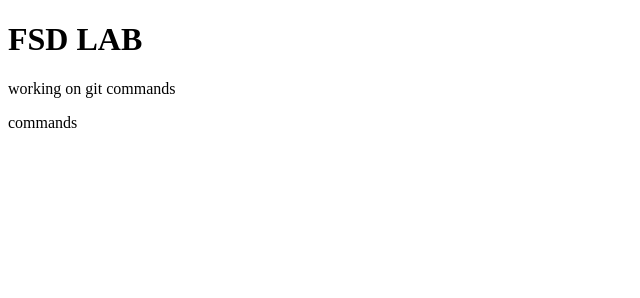
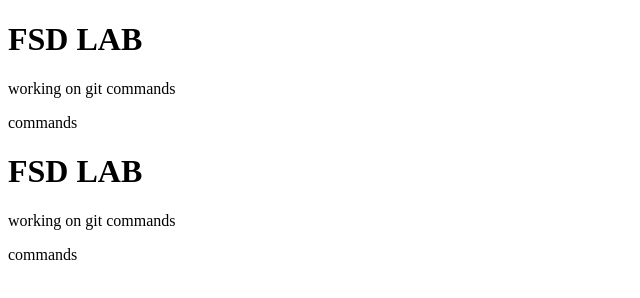
Before and after one commit to JyothsnaReddy-19/gittt_demoo, a plain HTML site: page index.html in a window 1280 px wide. Shown: the whole page, without its empty margins (0-640 px from the left). Drawn offline with Linux system fonts and the light colour scheme.

Commit message:
comitted changes

```diff
--- a/index.html
+++ b/index.html
@@ -9,6 +9,10 @@
     <h1>FSD LAB</h1>
     <p>working on git commands</p>
     <p>commands</p>
+    <h1>FSD LAB</h1>
+    <p>working on git commands</p>
+    <p>commands</p>
+
 
 </body>
 </html>
```
